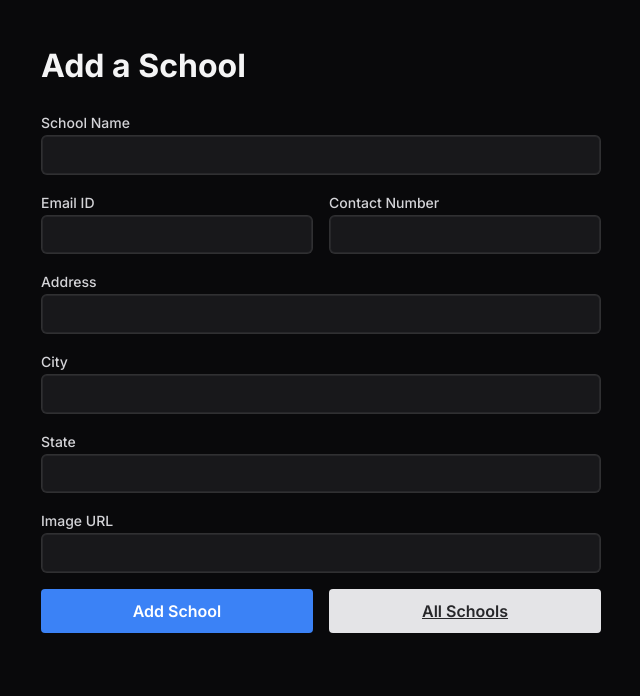
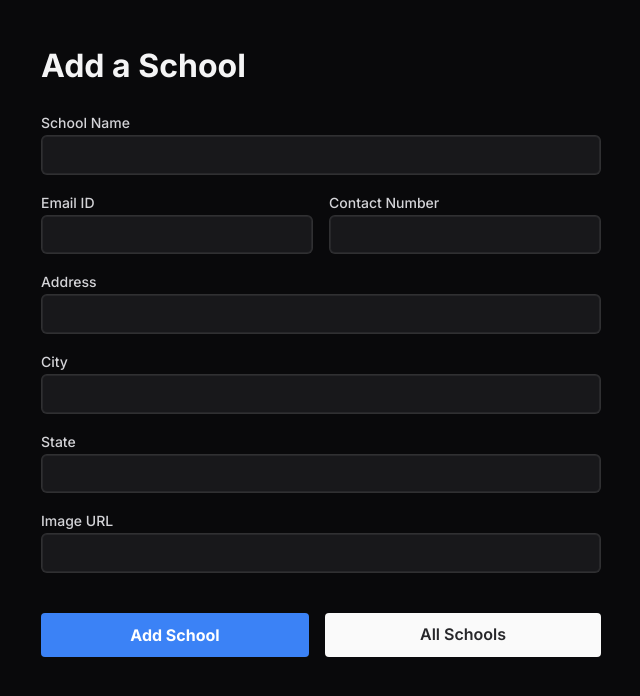
Before and after one commit to Md-Talim/edunify-school-project, a Next.js app: page / in a window 1280 px wide. Shown: the top 696 px of the page, without its empty margins (319-959 px from the left). Built offline with nearby package versions, Linux system fonts and the light colour scheme.

Commit message:
ui: create btn-navigation class for nav buttons

```diff
--- a/app/globals.css
+++ b/app/globals.css
@@ -51,6 +51,11 @@ h6 {
   color: var(--zinc-200);
 }
 
+a {
+  text-decoration: none;
+  color: var(--zinc-200);
+}
+
 a:hover {
   text-decoration: underline;
 }
@@ -79,18 +84,39 @@ select {
 }
 
 button {
+  font-weight: bold;
   padding: 0.75rem;
   border: none;
   border-radius: 4px;
-  background-color: var(--blue-500);
-  color: white;
   font-family: inherit;
   font-size: 1rem;
   cursor: pointer;
 }
 
-button:hover {
-  background-color: var(--blue-600);
+.btn-primary {
+  background-color: var(--blue-500);
+  color: white;
+
+  &:hover {
+    background-color: var(--blue-600);
+    text-decoration: none;
+  }
+}
+
+.btn-navigation {
+  padding: 0.5rem 1rem;
+  border-radius: 4px;
+  background-color: var(--zinc-50);
+  color: var(--zinc-800);
+  font-weight: 600;
+  display: flex;
+  align-items: center;
+  justify-content: center;
+
+  &:hover {
+    background-color: var(--zinc-200);
+    text-decoration: none;
+  }
 }
 
 /* Image styles */
--- a/app/page.css
+++ b/app/page.css
@@ -31,6 +31,16 @@ main {
       }
     }
 
+    .button-group {
+      margin-top: 1.5rem;
+      display: flex;
+      gap: 16px;
+
+      > * {
+        flex: 1;
+      }
+    }
+
     .input {
       display: block;
       width: 100%;
@@ -51,22 +61,5 @@ main {
           var(--ring-color);
       }
     }
-
-    button,
-    a {
-      font-weight: 600;
-    }
-
-    .btn-secondary {
-      background-color: var(--zinc-200);
-
-      a {
-        color: var(--zinc-800);
-
-        &:hover {
-          text-decoration: none;
-        }
-      }
-    }
   }
 }
--- a/app/schools/page.css
+++ b/app/schools/page.css
@@ -1,8 +1,11 @@
 main {
   margin: 0 auto;
 
-  h1 {
+  .top-bar {
     margin-block: 2rem;
+    display: flex;
+    align-items: center;
+    justify-content: space-between;
   }
 }
 
--- a/components/add-school-form.tsx
+++ b/components/add-school-form.tsx
@@ -149,13 +149,13 @@ export function AddSchoolForm() {
         {errors.image && <p className="error">{errors.image.message}</p>}
       </div>
 
-      <div className="input-group">
+      <div className="button-group">
         <button type="submit" className="btn-primary" disabled={isSubmitting}>
           {isSubmitting ? "Adding..." : "Add School"}
         </button>
-        <button className="btn-secondary">
-          <Link href="schools">All Schools</Link>
-        </button>
+        <Link href="/schools" className="btn-navigation">
+          All Schools
+        </Link>
       </div>
     </form>
   );
```
Also changed, not shown: app/schools/page.tsx (+7 -1 lines).
